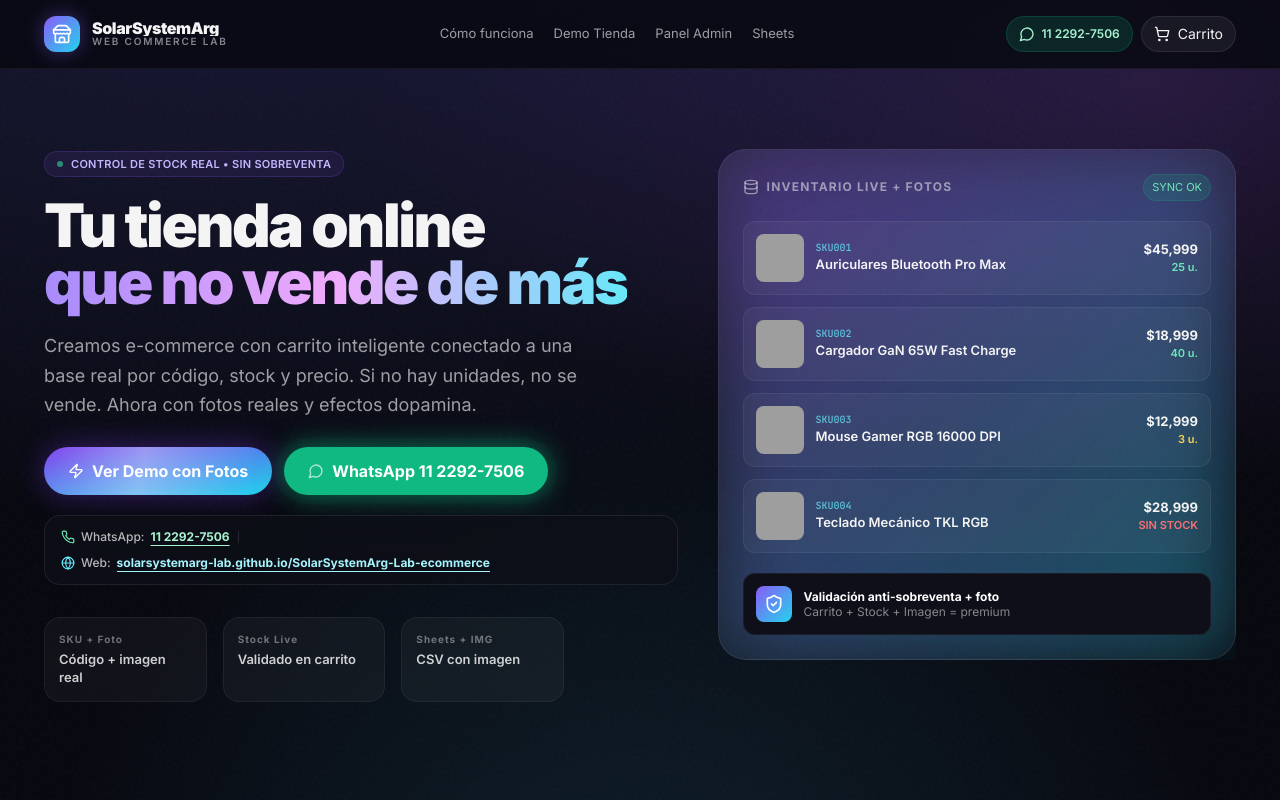
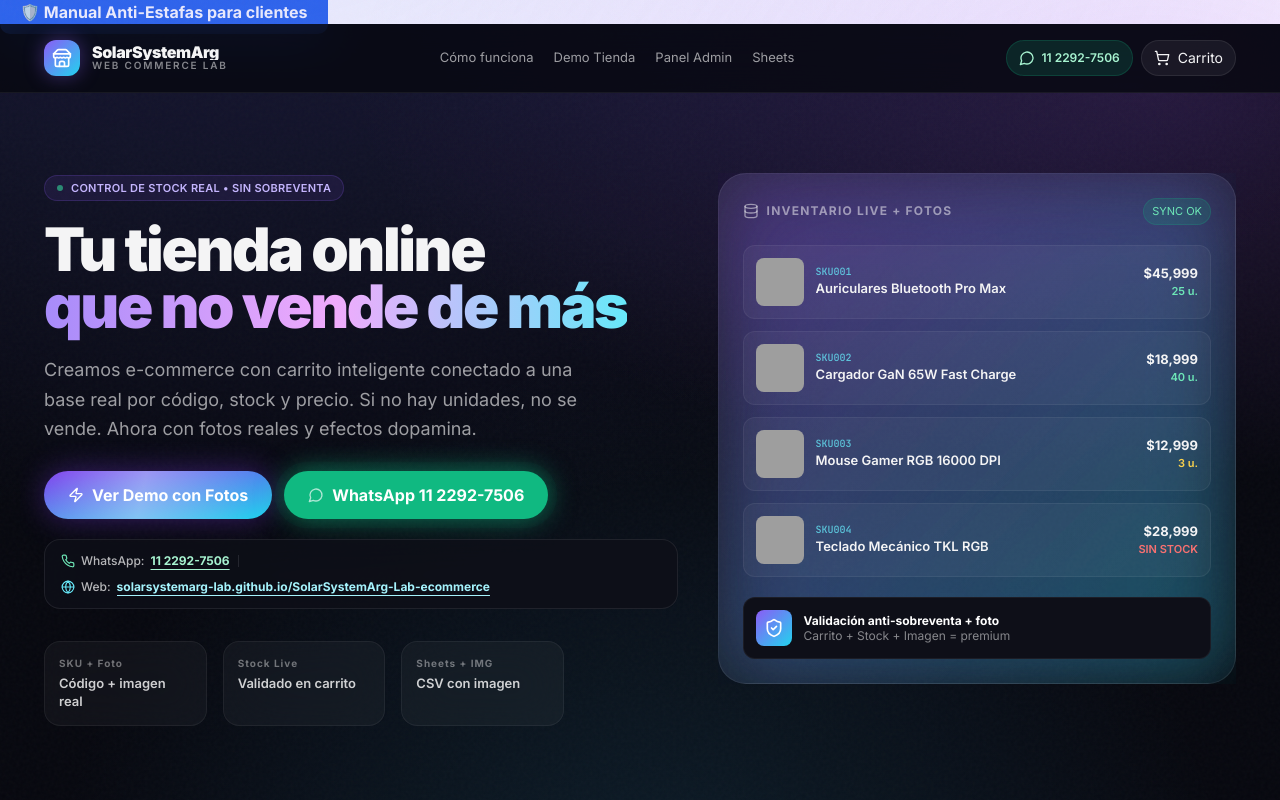
Before and after one commit to SolarSystemarg-lab/SolarSystemArg-Lab-ecommerce, a plain HTML site: page index.html in a window 1280 px wide. Shown: the top 800 px of the page. Drawn offline with Linux system fonts and the light colour scheme; grey boxes are pictures that could not be loaded.

Commit message:
Update index.html
Boston pishing

```diff
--- a/index.html
+++ b/index.html
@@ -1,6 +1,10 @@
 <!DOCTYPE html>
 <html lang="en">
 <head>
+  <!-- BOTON MANUAL ANTI-ESTAFAS -->
+<a href="./manual-anti-estafas/" style="background:#2563EB; color:white; padding:12px 20px; border-radius:10px; text-decoration:none; font-weight:bold;">
+  🛡️ Manual Anti-Estafas para clientes
+</a>
   <meta charset="UTF-8">
   <meta name="viewport" content="width=device-width, initial-scale=1">
   <title>React Artifact</title>
```
